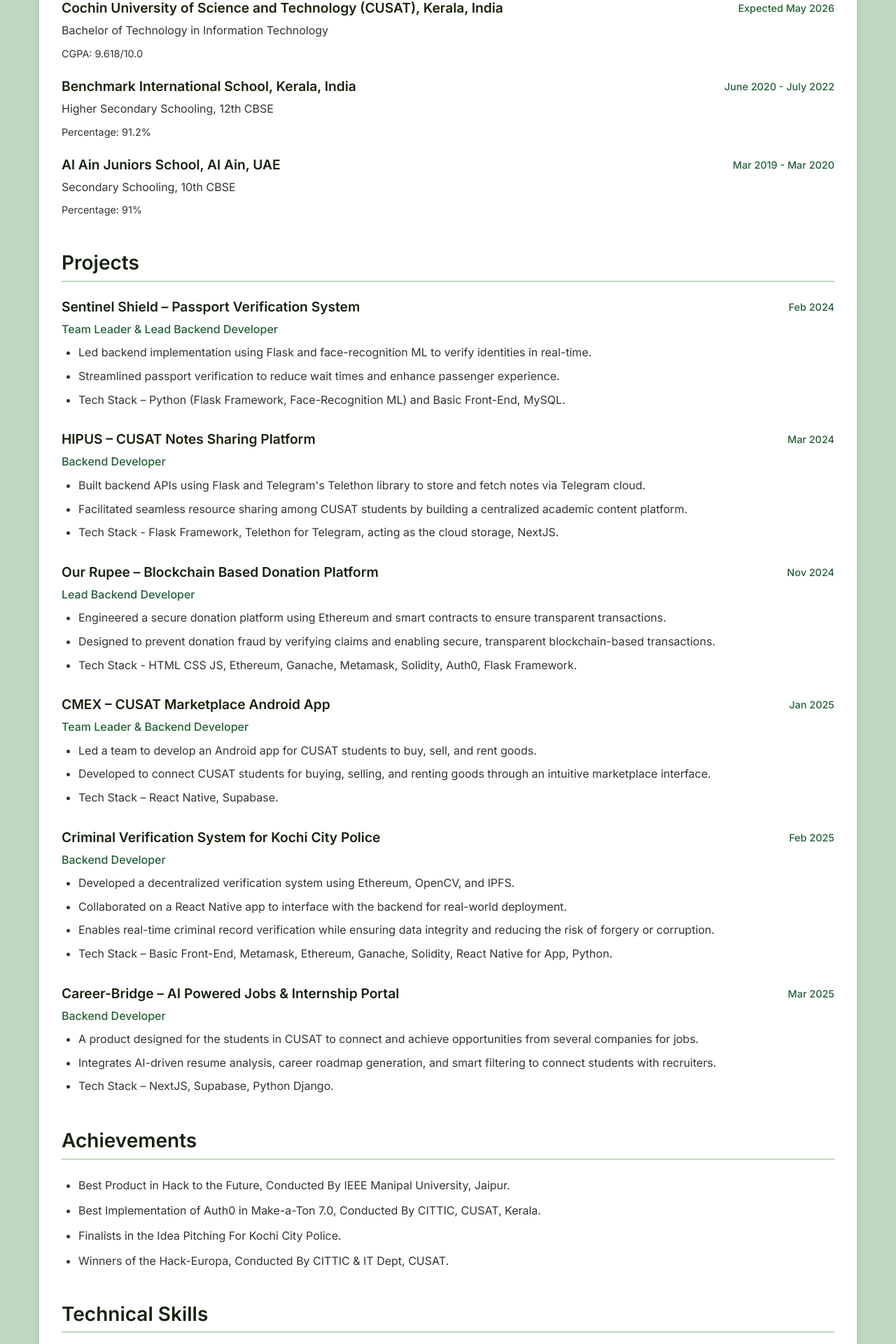
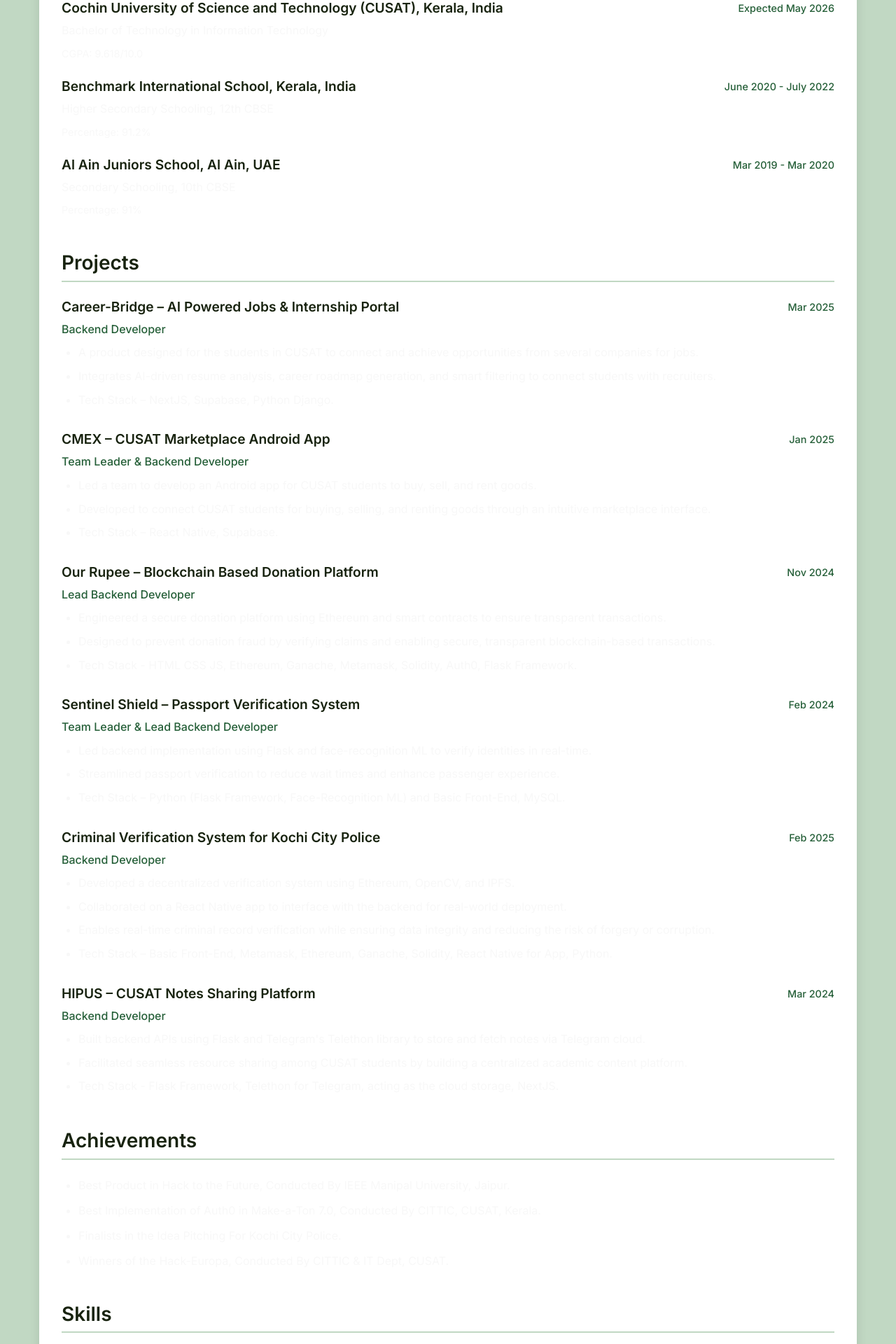
Before and after one commit to addu10/Portfolio, a Next.js app: page /resume in a window 1280 px wide. Shown: the part 270-2190 px from the top of the page at 70% size. Built offline with nearby package versions, Linux system fonts and the light colour scheme.

Commit message:
fix: Colors fixed in dark theme

```diff
--- a/src/app/resume/page.tsx
+++ b/src/app/resume/page.tsx
@@ -67,27 +67,27 @@
 
                   <div className="experience-item">
                     <div className="experience-header">
-                      <h3 className="company">Sentinel Shield – Passport Verification System</h3>
-                      <span className="year">Feb 2024</span>
+                      <h3 className="company">Career-Bridge – AI Powered Jobs & Internship Portal</h3>
+                      <span className="year">Mar 2025</span>
                     </div>
-                    <p className="position">Team Leader & Lead Backend Developer</p>
+                    <p className="position">Backend Developer</p>
                     <ul className="responsibilities">
-                      <li>Led backend implementation using Flask and face-recognition ML to verify identities in real-time.</li>
-                      <li>Streamlined passport verification to reduce wait times and enhance passenger experience.</li>
-                      <li>Tech Stack – Python (Flask Framework, Face-Recognition ML) and Basic Front-End, MySQL.</li>
+                      <li>A product designed for the students in CUSAT to connect and achieve opportunities from several companies for jobs.</li>
+                      <li>Integrates AI-driven resume analysis, career roadmap generation, and smart filtering to connect students with recruiters.</li>
+                      <li>Tech Stack – NextJS, Supabase, Python Django.</li>
                     </ul>
                   </div>
 
                   <div className="experience-item">
                     <div className="experience-header">
-                      <h3 className="company">HIPUS – CUSAT Notes Sharing Platform</h3>
-                      <span className="year">Mar 2024</span>
+                      <h3 className="company">CMEX – CUSAT Marketplace Android App</h3>
+                      <span className="year">Jan 2025</span>
                     </div>
-                    <p className="position">Backend Developer</p>
+                    <p className="position">Team Leader & Backend Developer</p>
                     <ul className="responsibilities">
-                      <li>Built backend APIs using Flask and Telegram&apos;s Telethon library to store and fetch notes via Telegram cloud.</li>
-                      <li>Facilitated seamless resource sharing among CUSAT students by building a centralized academic content platform.</li>
-                      <li>Tech Stack - Flask Framework, Telethon for Telegram, acting as the cloud storage, NextJS.</li>
+                      <li>Led a team to develop an Android app for CUSAT students to buy, sell, and rent goods.</li>
+                      <li>Developed to connect CUSAT students for buying, selling, and renting goods through an intuitive marketplace interface.</li>
+                      <li>Tech Stack – React Native, Supabase.</li>
                     </ul>
                   </div>
 
@@ -106,14 +106,14 @@
 
                   <div className="experience-item">
                     <div className="experience-header">
-                      <h3 className="company">CMEX – CUSAT Marketplace Android App</h3>
-                      <span className="year">Jan 2025</span>
+                      <h3 className="company">Sentinel Shield – Passport Verification System</h3>
+                      <span className="year">Feb 2024</span>
                     </div>
-                    <p className="position">Team Leader & Backend Developer</p>
+                    <p className="position">Team Leader & Lead Backend Developer</p>
                     <ul className="responsibilities">
-                      <li>Led a team to develop an Android app for CUSAT students to buy, sell, and rent goods.</li>
-                      <li>Developed to connect CUSAT students for buying, selling, and renting goods through an intuitive marketplace interface.</li>
-                      <li>Tech Stack – React Native, Supabase.</li>
+                      <li>Led backend implementation using Flask and face-recognition ML to verify identities in real-time.</li>
+                      <li>Streamlined passport verification to reduce wait times and enhance passenger experience.</li>
+                      <li>Tech Stack – Python (Flask Framework, Face-Recognition ML) and Basic Front-End, MySQL.</li>
                     </ul>
                   </div>
 
@@ -133,14 +133,14 @@
 
                   <div className="experience-item">
                     <div className="experience-header">
-                      <h3 className="company">Career-Bridge – AI Powered Jobs & Internship Portal</h3>
-                      <span className="year">Mar 2025</span>
+                      <h3 className="company">HIPUS – CUSAT Notes Sharing Platform</h3>
+                      <span className="year">Mar 2024</span>
                     </div>
                     <p className="position">Backend Developer</p>
                     <ul className="responsibilities">
-                      <li>A product designed for the students in CUSAT to connect and achieve opportunities from several companies for jobs.</li>
-                      <li>Integrates AI-driven resume analysis, career roadmap generation, and smart filtering to connect students with recruiters.</li>
-                      <li>Tech Stack – NextJS, Supabase, Python Django.</li>
+                      <li>Built backend APIs using Flask and Telegram&apos;s Telethon library to store and fetch notes via Telegram cloud.</li>
+                      <li>Facilitated seamless resource sharing among CUSAT students by building a centralized academic content platform.</li>
+                      <li>Tech Stack - Flask Framework, Telethon for Telegram, acting as the cloud storage, NextJS.</li>
                     </ul>
                   </div>
                 </section>
@@ -159,7 +159,7 @@
 
                 {/* Skills Section */}
                 <section className="resume-section">
-                  <h2 className="section-title">Technical Skills</h2>
+                  <h2 className="section-title">Skills</h2>
 
                   <div className="skills-container">
                     <div className="skill-category">
--- a/src/app/resume/resume.css
+++ b/src/app/resume/resume.css
@@ -115,12 +115,12 @@
 .degree {
   font-size: 1rem;
   margin: 0.5rem 0;
-  color: var(--text-dark);
+  color: var(--text-light);
 }
 
 .grade {
   font-size: 0.9rem;
-  color: var(--text-dark);
+  color: var(--text-light);
   margin: 0;
 }
 
@@ -159,7 +159,7 @@
 
 .responsibilities li {
   margin-bottom: 0.5rem;
-  color: var(--text-dark);
+  color: var(--text-light);
 }
 
 /* Skills section */
@@ -188,7 +188,7 @@
 
 .skill-tag {
   background-color: var(--pale-green);
-  color: var(--dark-green);
+  color: var(--heading-color);
   padding: 0.25rem 0.75rem;
   border-radius: 1rem;
   font-size: 0.85rem;
@@ -198,11 +198,11 @@
 /* Projects section */
 .projects-note {
   margin-bottom: 1.5rem;
-  color: var(--text-dark);
+  color: var(--text-light);
 }
 
 .projects-link {
-  color: var(--medium-green);
+  color: var(--light-green);
   font-weight: 600;
   text-decoration: underline;
 }
@@ -223,7 +223,7 @@
 .project-name {
   font-size: 1.1rem;
   font-weight: 600;
-  color: var(--dark-green);
+  color: var(--heading-color);
   margin: 0 0 0.5rem 0;
 }
 
@@ -236,7 +236,7 @@
 
 .project-desc {
   font-size: 0.9rem;
-  color: var(--text-dark);
+  color: var(--text-light);
   margin: 0;
 }
 
@@ -250,8 +250,8 @@
 .certification-item {
   padding: 1rem;
   border-radius: 0.5rem;
-  background-color: var(--white);
-  box-shadow: 0 2px 5px rgba(0, 0, 0, 0.1);
+  background-color: var(--card-bg);
+  box-shadow: 0 2px 5px var(--shadow);
   border-top: 3px solid var(--light-green);
 }
 
@@ -267,7 +267,7 @@
 .certification-name {
   font-size: 1.1rem;
   font-weight: 600;
-  color: var(--dark-green);
+  color: var(--heading-color);
   margin: 0;
 }
 
@@ -278,7 +278,7 @@
 
 .certification-issuer {
   font-size: 0.9rem;
-  color: var(--text-dark);
+  color: var(--text-light);
   margin: 0.5rem 0 0 0;
 }
 
@@ -291,7 +291,7 @@
 
 .achievements-list li {
   margin-bottom: 0.75rem;
-  color: var(--text-dark);
+  color: var(--text-light);
   line-height: 1.5;
 }
 
--- a/src/components/Projects/projects.css
+++ b/src/components/Projects/projects.css
@@ -16,7 +16,7 @@
   text-align: center;
   max-width: 700px;
   margin: 0 auto 3rem;
-  color: var(--text-dark);
+  color: var(--text-light);
   font-size: 1.1rem;
 }
 
@@ -95,7 +95,7 @@
 }
 
 .project-description {
-  color: var(--text-dark);
+  color: var(--text-light);
   margin-bottom: 1.5rem;
   flex-grow: 1;
 }
@@ -109,7 +109,7 @@
 
 .tech-tag {
   background-color: var(--pale-green);
-  color: var(--dark-green);
+  color: var(--heading-color);
   padding: 0.25rem 0.75rem;
   border-radius: 1rem;
   font-size: 0.85rem;
--- a/src/components/Skills/Skills.tsx
+++ b/src/components/Skills/Skills.tsx
@@ -38,7 +38,6 @@
                 <div className="skill-item" key={index}>
                   <div className="skill-info">
                     <h4 className="skill-name">{skill.name}</h4>
-                    <span className="skill-percentage">{skill.proficiency}%</span>
                   </div>
                   <div className="skill-bar">
                     <div
@@ -58,7 +57,6 @@
                 <div className="skill-item" key={index}>
                   <div className="skill-info">
                     <h4 className="skill-name">{skill.name}</h4>
-                    <span className="skill-percentage">{skill.proficiency}%</span>
                   </div>
                   <div className="skill-bar">
                     <div
@@ -78,7 +76,6 @@
                 <div className="skill-item" key={index}>
                   <div className="skill-info">
                     <h4 className="skill-name">{skill.name}</h4>
-                    <span className="skill-percentage">{skill.proficiency}%</span>
                   </div>
                   <div className="skill-bar">
                     <div
```
Also changed, not shown: src/components/Achievements/achievements.css (+8 -8 lines).
